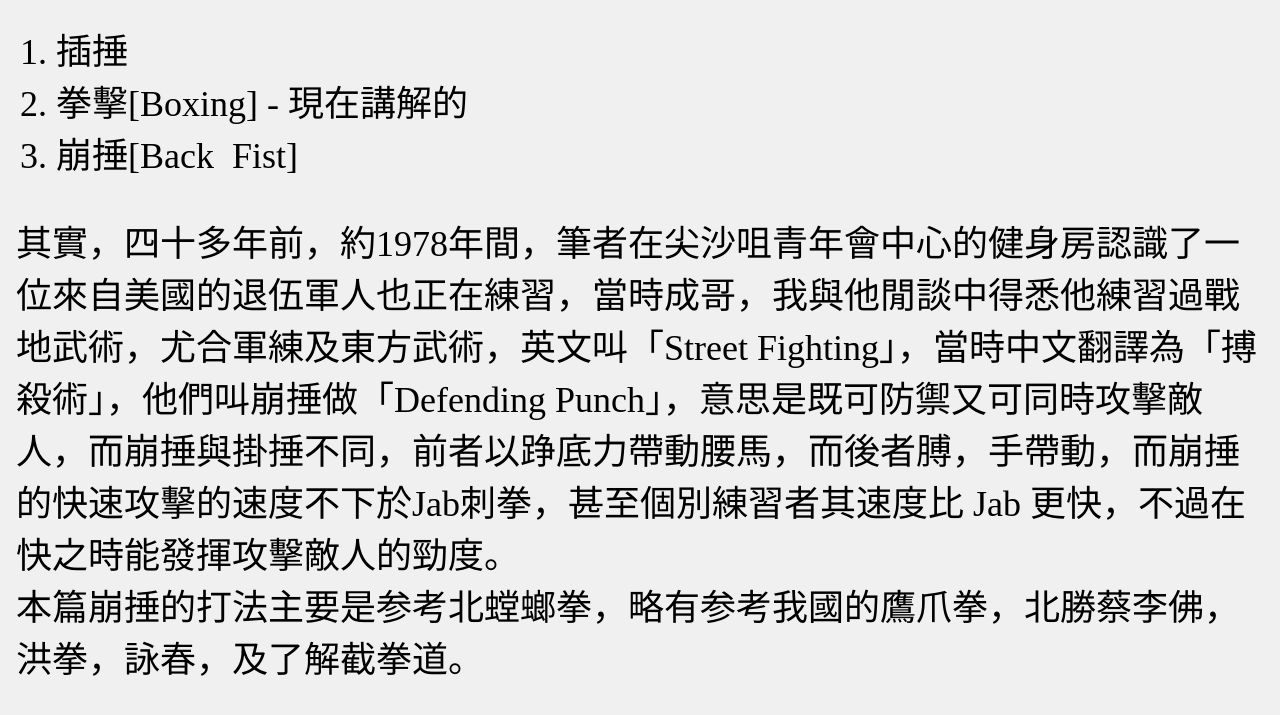
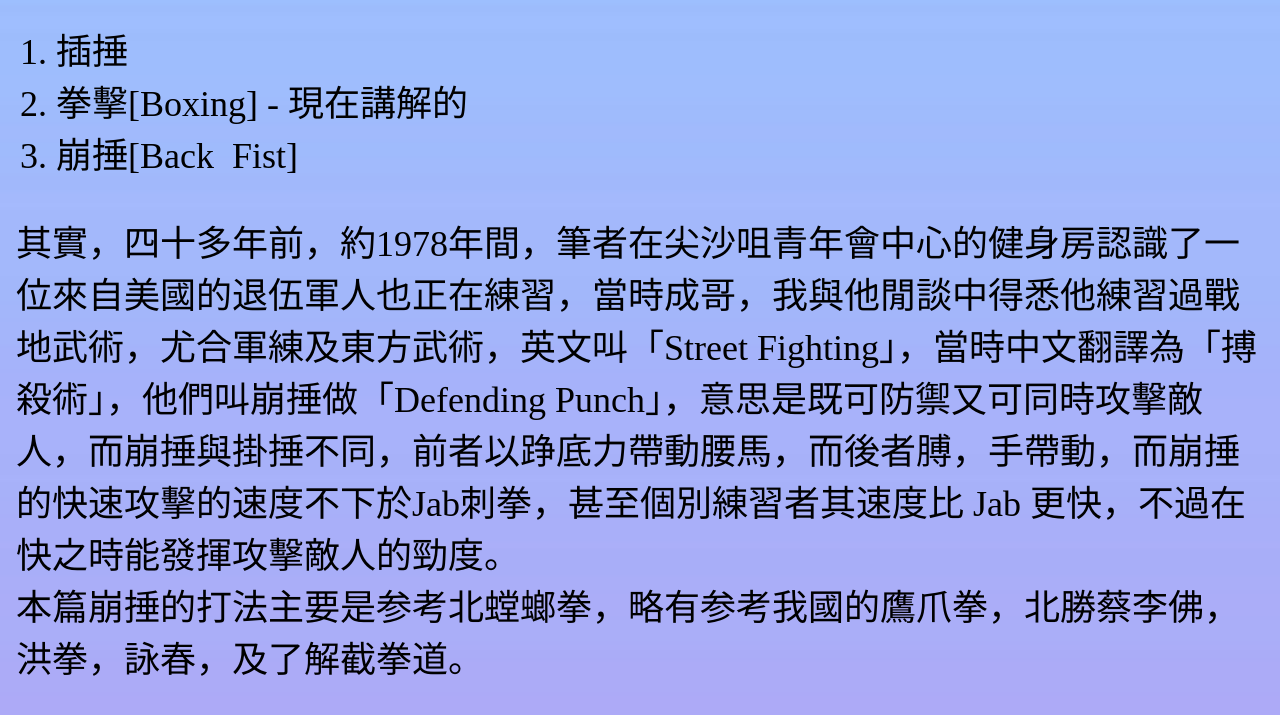
Before and after one commit to Taiji-Tuishou/Fists-kicks, a plain HTML site: page Back_Fist/崩捶.html in a window 1280 px wide. Shown: the part 335-1050 px from the top of the page. Drawn offline with Linux system fonts and the light colour scheme.

Commit message:
Add files via upload

```diff
--- a/Back_Fist/崩捶.html
+++ b/Back_Fist/崩捶.html
@@ -20,7 +20,7 @@
         }
         body {
             background-color: #f0f0f0;
-            background-image: url('Bg_Fists-kicks2.jpg');
+            background-image: url('../Bg_Fists-kicks2.jpg');
             background-position: top left; /* Start the tiling from top left */
             background-size: 200% 100%; /* Keeps the original size of the small image */
         }
```
